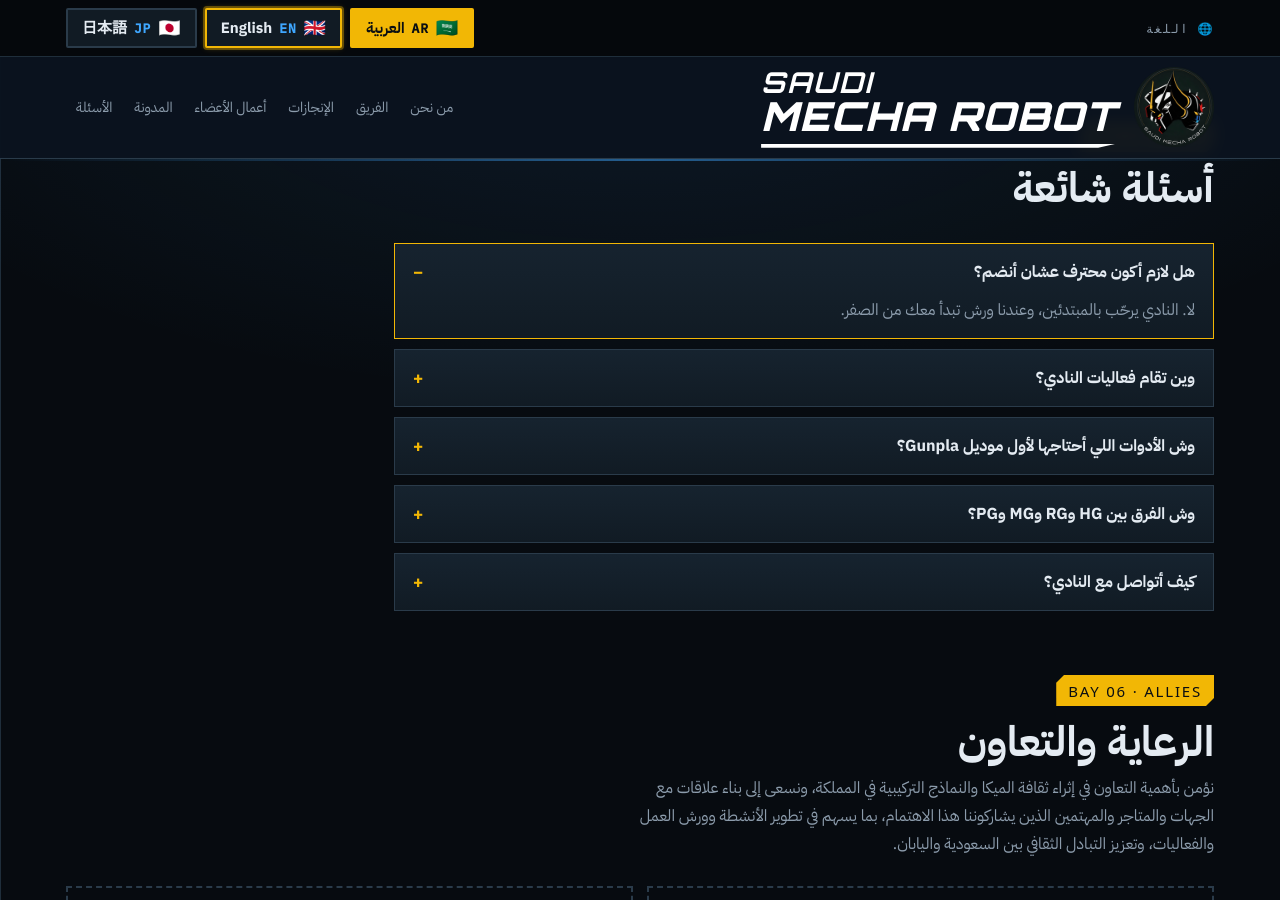
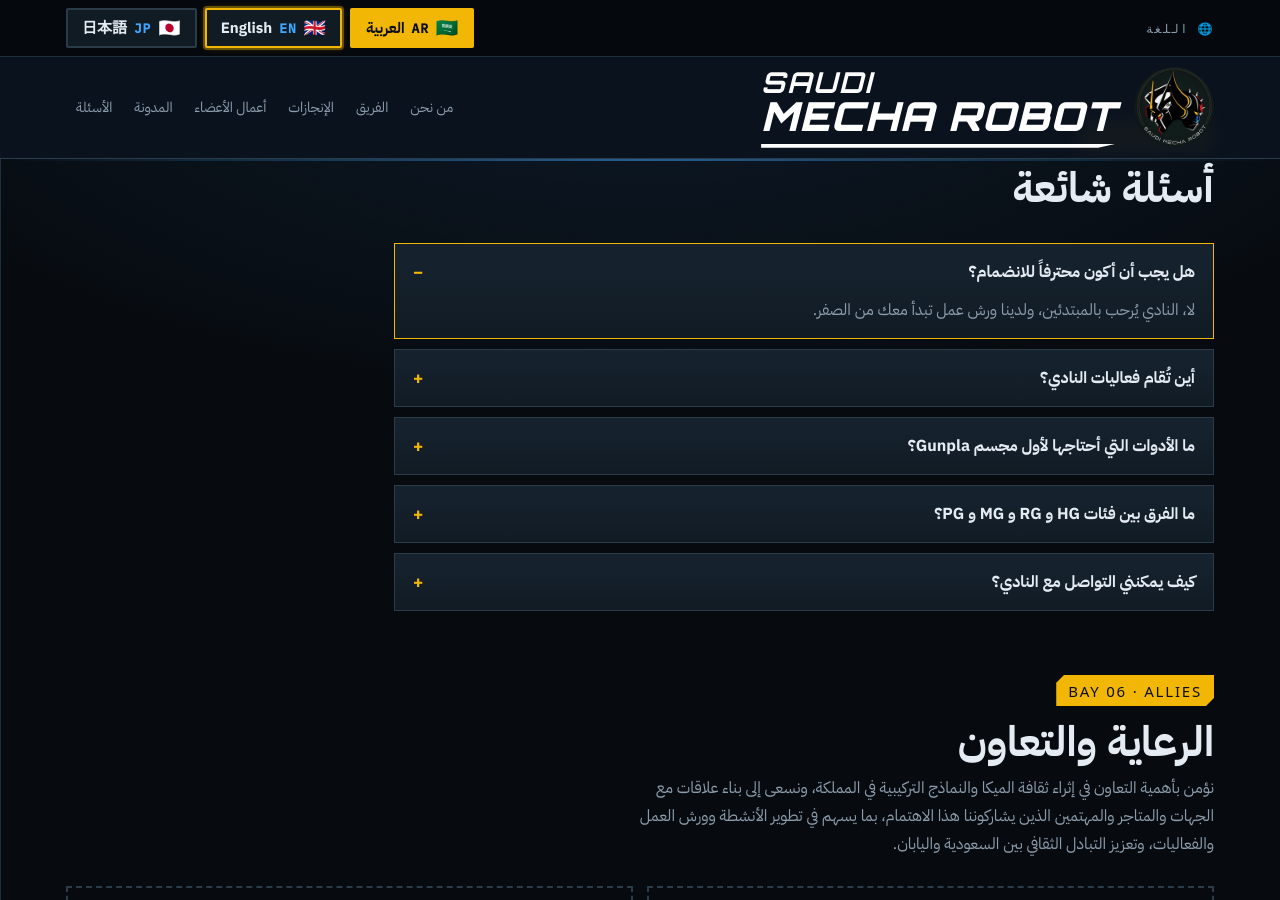
Before and after one commit to SaudiMechaRobot/SaudiMechaRobot.github.io, a Jekyll site: the page built from index.html, in a window 1280 px wide and 900 px high, scrolled down 7043 px. Built offline with Jekyll 4.4.1, drawn with Linux system fonts in a browser that asks for light colours; some web fonts are replaced.

Commit message:
Add files via upload

```diff
--- a/_data/faq.yml
+++ b/_data/faq.yml
@@ -1,10 +1,10 @@
-- question: هل لازم أكون محترف عشان أنضم؟
-  answer: لا. النادي يرحّب بالمبتدئين، وعندنا ورش تبدأ معك من الصفر.
-- question: وين تقام فعاليات النادي؟
-  answer: النادي مقره الرياض، ونعلن عن مكان وموعد كل فعالية في حساباتنا الرسمية.
-- question: وش الأدوات اللي أحتاجها لأول موديل Gunpla؟
-  answer: قصّاصة (Nipper)، ومبرد أو ورق صنفرة ناعم، وسكين هواية. هذي تكفيك لأول موديل من فئة HG.
-- question: وش الفرق بين HG وRG وMG وPG؟
-  answer: HG مقياس 1/144 وهو الأسهل للبداية، وRG بنفس المقياس لكن بتفاصيل أدق، وMG مقياس 1/100 بهيكل داخلي، وPG مقياس 1/60 وهو الأكبر والأكثر تفصيلاً.
-- question: كيف أتواصل مع النادي؟
+- question: هل يجب أن أكون محترفاً للانضمام؟
+  answer: لا، النادي يُرحب بالمبتدئين، ولدينا ورش عمل تبدأ معك من الصفر.
+- question: أين تُقام فعاليات النادي؟
+  answer: يقع مقر النادي في الرياض، ونُعلن عن مكان وموعد كل فعالية عبر حساباتنا الرسمية.
+- question: ما الأدوات التي أحتاجها لأول مجسم Gunpla؟
+  answer: قصّاصة (Nipper)، ومبرد أو ورق صنفرة ناعم، وسكين هواية (مشرط). هذه الأدوات تكفيك للبدء بأول مجسم من فئة HG.
+- question: ما الفرق بين فئات HG و RG و MG و PG؟
+  answer: فئة HG تأتي بمقياس 1/144 وهي الأسهل للبداية، وفئة RG تأتي بنفس المقياس ولكن بتفاصيل أدق، بينما فئة MG تأتي بمقياس 1/100 وتحتوي على هيكل داخلي، وأخيراً فئة PG بمقياس 1/60 وهي الأكبر حجماً والأكثر تفصيلاً.
+- question: كيف يمكنني التواصل مع النادي؟
   answer: عبر حساباتنا في Instagram وX وTikTok وYouTube، والروابط كلها في أسفل الصفحة.
```
